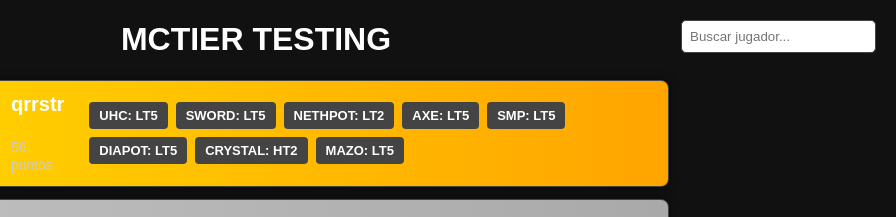
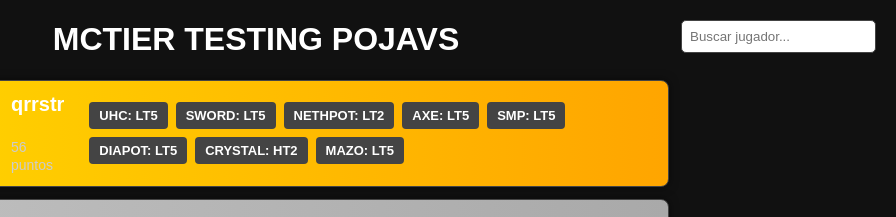
Before and after one commit to EK-1213/MCTIER-POJAVS, a website: page index.html in a window 1280 px wide. Shown: the top 217 px of the page, 384-1280 px from the left. Drawn offline with Linux system fonts and the light colour scheme.

Commit message:
Update index.html

```diff
--- a/index.html
+++ b/index.html
@@ -6,9 +6,10 @@
   <link rel="stylesheet" href="styles.css">
 </head>
 <body>
-  <h1>MCTIER TESTING</h1>
+  <h1>MCTIER TESTING POJAVS</h1>
   <input id="search" type="text" placeholder="Buscar jugador...">
   <div id="player-list"></div>
   <script src="script.js"></script>
 </body>
+
 </html>
```
